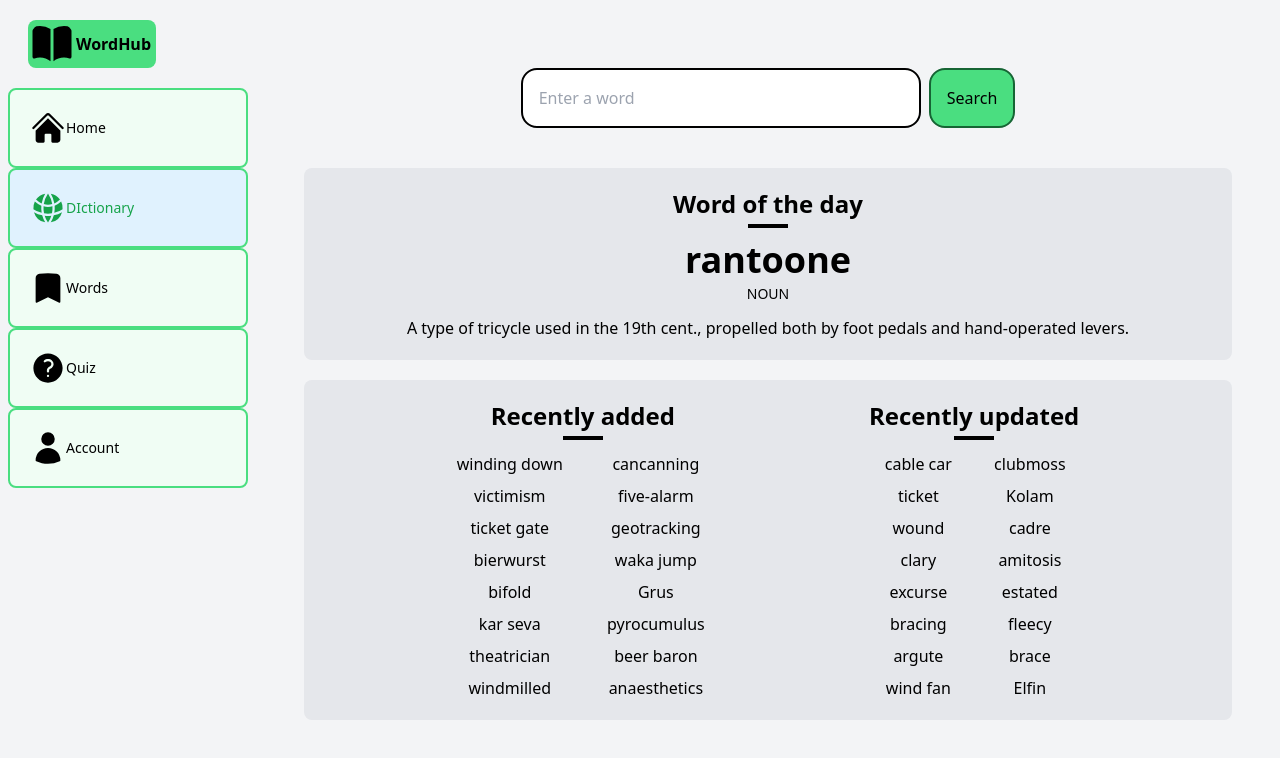
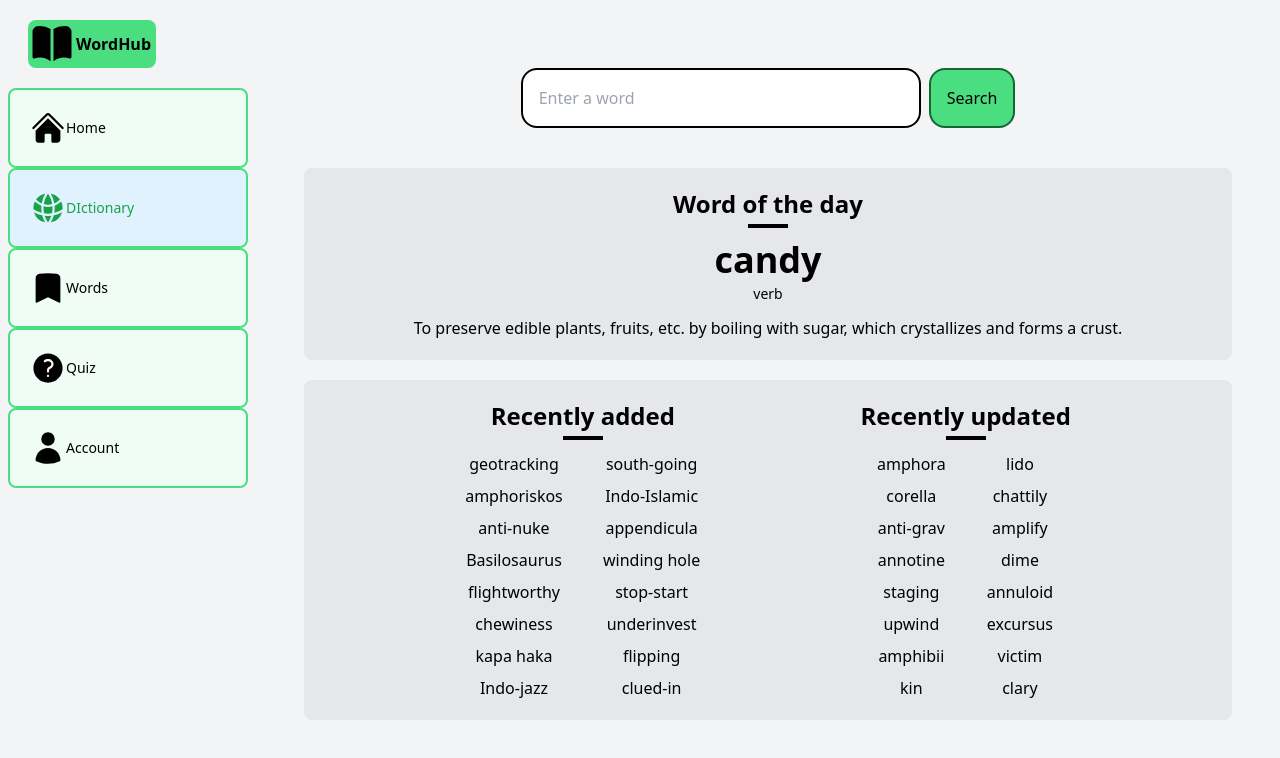
Before and after one commit to 1-million-dollar/supabase-nextjs, a Next.js app: page /dictionary in a window 1280 px wide. Shown: the top 758 px of the page. Built offline with nearby package versions, Linux system fonts and the light colour scheme.

Commit message:
updated 6/12 -5

```diff
--- a/app/dictionary/page.tsx
+++ b/app/dictionary/page.tsx
@@ -4,43 +4,11 @@ import Link from "next/link";
 
 export default function Page() {
 
-    const addedWords = [
-        "winding down",
-        "cancanning",
-        "victimism",
-        "five-alarm",
-        "ticket gate",
-        "geotracking",
-        "bierwurst",
-        "waka jump",
-        "bifold",
-        "Grus",
-        "kar seva",
-        "pyrocumulus",
-        "theatrician",
-        "beer baron",
-        "windmilled",
-        "anaesthetics",
-      ]
+    const addedWords = [  "geotracking",  "south-going",  "amphoriskos",  "Indo-Islamic",  "anti-nuke",  "appendicula",  "Basilosaurus",  "winding hole",  "flightworthy",  "stop-start",  "chewiness",  "underinvest",  "kapa haka",  "flipping",  "Indo-jazz",  "clued-in"]
 
-    const updatedWords = [
-       "cable car",
-  "clubmoss",
-  "ticket",
-  "Kolam",
-  "wound",
-  "cadre",
-  "clary",
-  "amitosis",
-  "excurse",
-  "estated",
-  "bracing",
-  "fleecy",
-  "argute",
-  "brace",
-  "wind fan",
-  "Elfin",
-      ]
+
+    const updatedWords = [  "amphora",  "lido",  "corella",  "chattily",  "anti-grav",  "amplify",  "annotine",  "dime",  "staging",  "annuloid",  "upwind",  "excursus",  "amphibii",  "victim",  "kin",  "clary"]
+
 
 
     return (
@@ -51,9 +19,9 @@ export default function Page() {
             <div className="flex flex-col justify-center mb-5 p-5 items-center text-center bg-gray-200 rounded-lg">
                 <p className="text-2xl mb-1"><b>Word of the day</b></p>
                 <div className="h-1 w-10 mb-3 bg-black"></div>
-                <p className="font-extrabold text-4xl mb-1">rantoone</p>
-                <p className="text-sm mb-3">NOUN</p>
-                <p className="text-md">A type of tricycle used in the 19th cent., propelled both by foot pedals and hand-operated levers.</p>
+                <p className="font-extrabold text-4xl mb-1">candy</p>
+                <p className="text-sm mb-3">verb</p>
+                <p className="text-md">To preserve edible plants, fruits, etc. by boiling with sugar, which crystallizes and forms a crust.</p>
             </div>
             <div className="flex flex-col gap-10 md:gap-40 md:flex-row md:justify-center p-5 text-center bg-gray-200 rounded-lg">
                 <div className="flex flex-col justify-center items-center">
```
